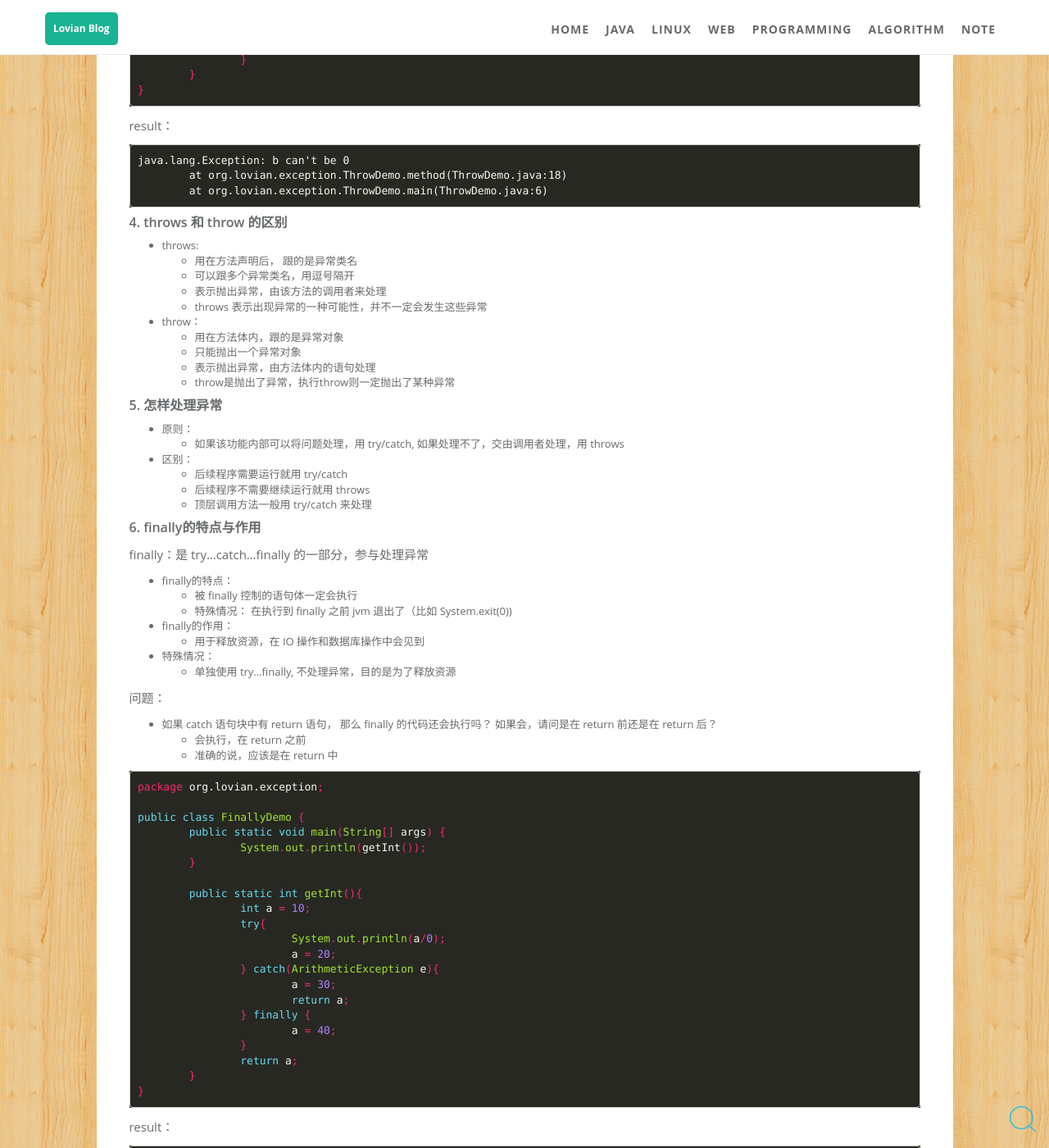
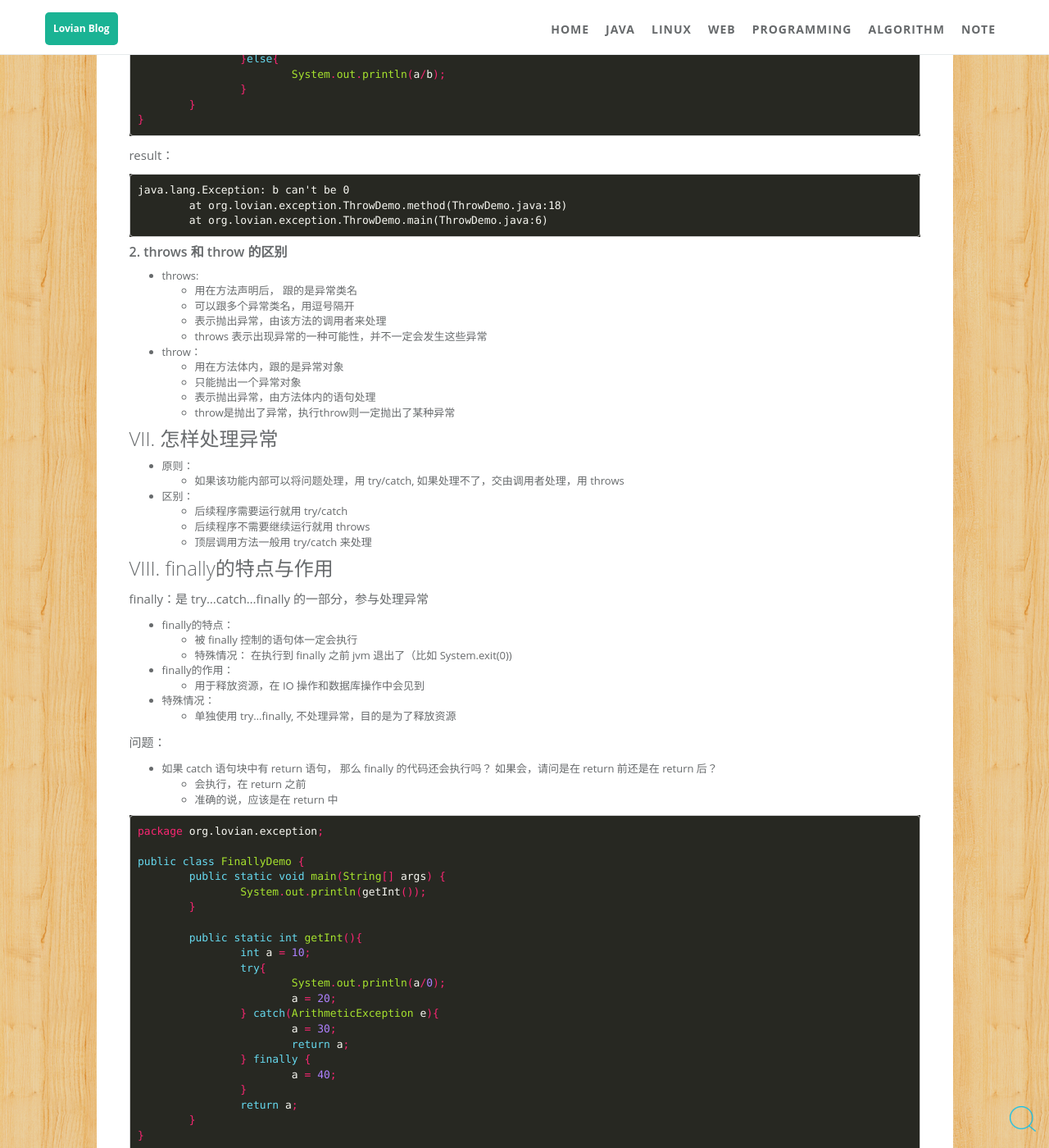
Before and after one commit to ZhengshuaiPENG/zhengshuaipeng.github.io, a Jekyll site: the page built from _posts/2016/07/2016-07-24-java-exception.md, in a window 1280 px wide and 1400 px high, scrolled down 7507 px. Shown: the whole window at 82% size. Built offline with Jekyll 4.4.1, drawn with Linux system fonts in a browser that asks for light colours; comment, search, counter and statistics services are not loaded; some of the changed text lies outside the part shown.

Commit message:
exception

````diff
--- a/_posts/2016/07/2016-07-24-java-exception.md
+++ b/_posts/2016/07/2016-07-24-java-exception.md
@@ -396,7 +398,7 @@ java.lang.Exception: b can't be 0
 	at org.lovian.exception.ThrowDemo.main(ThrowDemo.java:6)
 ```
 
-### 4. throws 和 throw 的区别
+### 2. throws 和 throw 的区别
 
 -	throws:
 	-	用在方法声明后， 跟的是异常类名
@@ -410,7 +412,7 @@ java.lang.Exception: b can't be 0
 	-	throw是抛出了异常，执行throw则一定抛出了某种异常
 
 
-### 5. 怎样处理异常
+## VII. 怎样处理异常
 
 -	原则：
 	-	如果该功能内部可以将问题处理，用 try/catch, 如果处理不了，交由调用者处理，用 throws
@@ -420,7 +422,7 @@ java.lang.Exception: b can't be 0
 	-	顶层调用方法一般用 try/catch 来处理
 
 
-### 6. finally的特点与作用
+## VIII. finally的特点与作用
 
 finally：是 try...catch...finally 的一部分，参与处理异常
 
````
Also changed, not shown: other parts of _posts/2016/07/2016-07-24-java-exception.md (+5 -3 lines).
